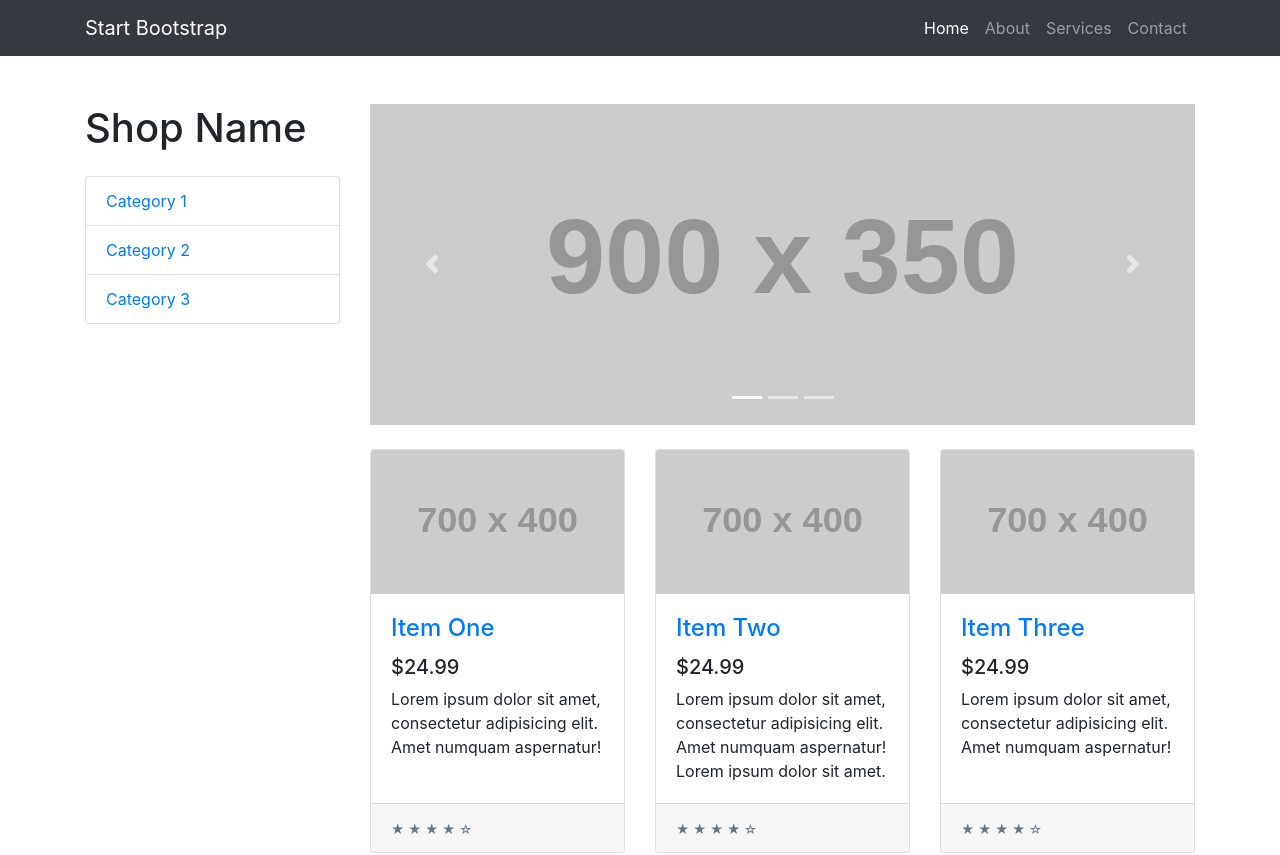
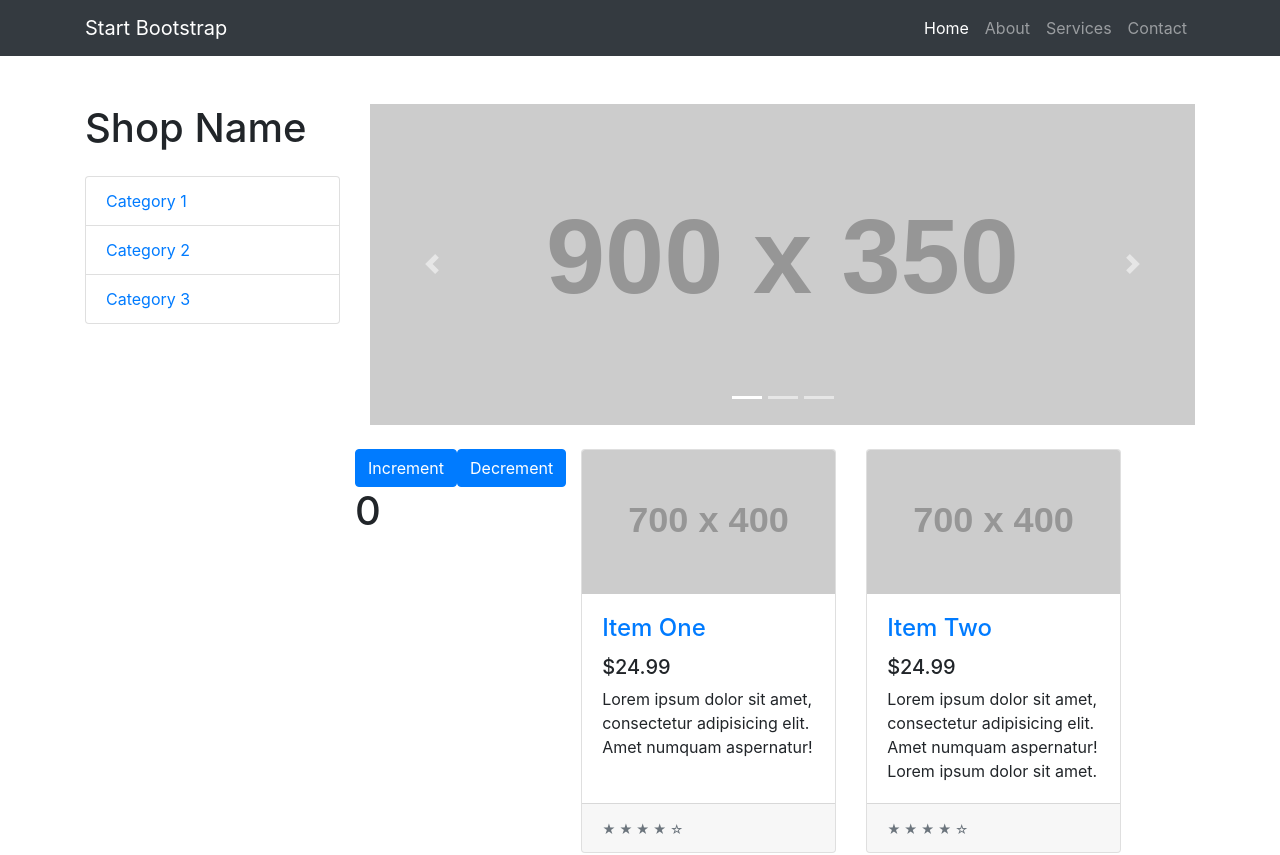
Before and after one commit to Preil/movie-app, a Next.js app: page / in a window 1280 px wide. Shown: the top 855 px of the page. Built offline with nearby package versions, Linux system fonts and the light colour scheme.

Commit message:
Using state in class components example.

```diff
--- a/components/movieList.js
+++ b/components/movieList.js
@@ -2,9 +2,53 @@
 
 class MovieList extends React.Component {
 
+  // state = {
+  //   count: 0
+  // }
+
+  // using state via constructor()
+  // providing props is good practice
+  constructor(props) {
+    super(props)
+    this.state = {
+      count: 0
+    }
+  }
+
+
+  increment = () => {
+    // const count = this.state.count
+    //accessing state.count via destructuring
+    const {count} = this.state.count;
+
+    // VERY BAD
+    // this.state.count = count + 1
+
+    // for debugging, app will stop at this point
+    //debugger
+
+    this.setState((state) => {
+      return {count: state.count + 1}
+    })
+  }
+
+  decrement = () => {
+    const {count} = this.state.count;
+    this.setState((state) => {
+      return {count: this.state.count - 1}
+    })
+  }
+
+
   render() {
     return (
       <>
+        <div>
+          <button onClick={this.increment} className="btn btn-primary">Increment</button>
+          <button onClick={this.decrement} className="btn btn-primary">Decrement</button>
+          <h1>{this.state.count}</h1>
+        </div>
+
         <div className="col-lg-4 col-md-6 mb-4">
           <div className="card h-100">
             <a href="#"><img className="card-img-top" src="http://placehold.it/700x400" alt=""/></a>
```
